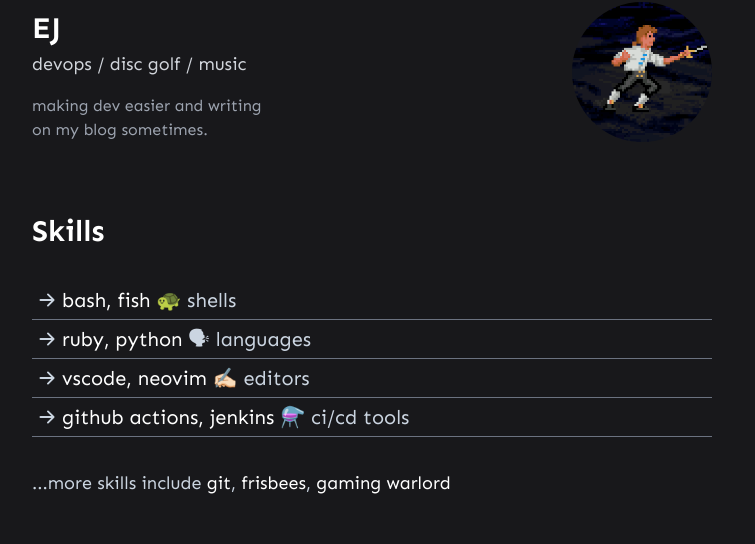
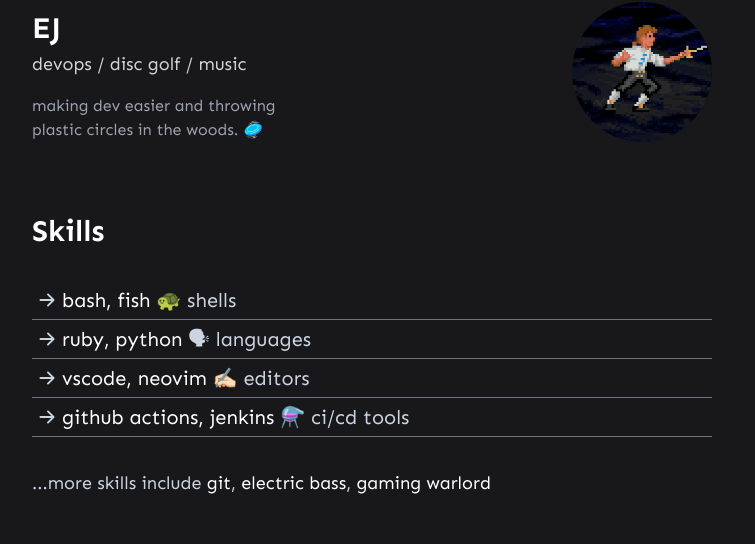
Before and after one commit to Mawdac/portfolio, a Next.js app: page / in a window 1280 px wide. Shown: the part 134-678 px from the top of the page, without its empty margins (268-1023 px from the left). Built offline with nearby package versions, Linux system fonts and the light colour scheme; no server answers.

Commit message:
💬 chore: Update about and skills info

```diff
--- a/components/Sections/About.section.tsx
+++ b/components/Sections/About.section.tsx
@@ -15,8 +15,8 @@
         </p>
 
         <p className="mt-4 text-gray-400">
-          making dev easier and writing <br /> on
-          my blog sometimes.
+          making dev easier and throwing <br />
+          plastic circles in the woods. 🥏
         </p>
 
         {/* <Link href="https://maddawik.hashnode.dev/" passHref>
--- a/components/Sections/Skills.section.tsx
+++ b/components/Sections/Skills.section.tsx
@@ -33,7 +33,7 @@
 
       <p className="text-lg font-medium text-slate-300">
         ...more skills include <span className="text-white">git</span>,{" "}
-        <span className="text-white">frisbees</span>,{" "}
+        <span className="text-white">electric bass</span>,{" "}
         <span className="text-white">gaming warlord</span>{" "}
       </p>
     </div>
```
